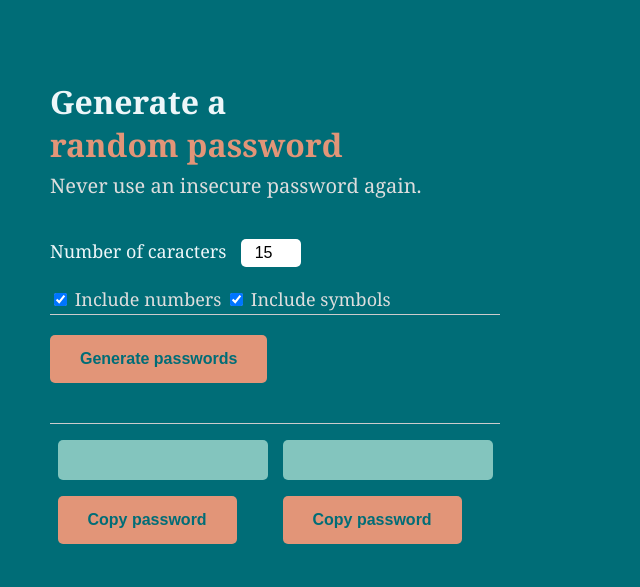
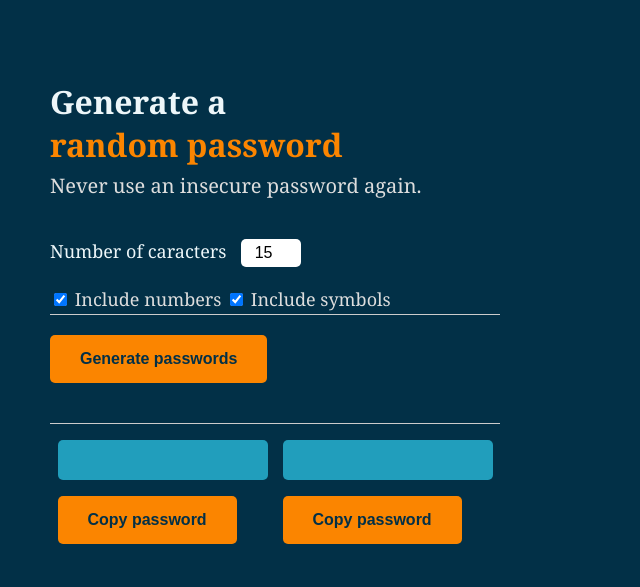
Before and after one commit to marinebanroques/password-generator, a plain HTML site: page index.html in a window 1280 px wide. Shown: the whole page, without its empty margins (0-640 px from the left). Drawn offline with Linux system fonts and the light colour scheme.

Commit message:
Updated colors

```diff
--- a/index.css
+++ b/index.css
@@ -1,9 +1,9 @@
 :root {
-    --dark-blue: #006d77;
-    --light-blue: #83c5be;
+    --dark-blue: #023047;
+    --light-blue: #219ebc;
     --white: #edf6f9;
-    --light-pink: #ffddd2;
-    --dark-pink: #e29578;
+    --light-yellow: #ffb703;
+    --dark-yellow: #fb8500;
 }
 
 body {
@@ -46,7 +46,7 @@ body {
 }
 
 button {
-    background-color: var(--dark-pink);
+    background-color: var(--dark-yellow);
     color: var(--dark-blue);
     font-weight: bold;
     border: none;
@@ -61,8 +61,8 @@ button {
     color: var(--white);
 }
 
-.pinkColor {
-    color: var(--dark-pink);
+.yellowColor {
+    color: var(--dark-yellow);
 }
 
 .passwords {
@@ -75,7 +75,7 @@ button {
 .password-btn {
     cursor: pointer;
     background-color: var(--light-blue);
-    color: var(--light-pink);
+    color: var(--light-yellow);
     text-shadow: 0 0 3px #333;
     min-width: 170px;
     min-height: 20px;
--- a/index.html
+++ b/index.html
@@ -3,7 +3,7 @@
         <link rel="stylesheet" href="index.css">
     </head>
     <body>
-        <h1><span class="whiteColor">Generate a</span><br><span class="pinkColor">random password</span></h1>
+        <h1><span class="whiteColor">Generate a</span><br><span class="yellowColor">random password</span></h1>
         <p class="subtitle">Never use an insecure password again.</p>
         <div class="nbCharacters">
             <label class="whiteColor" for="caracters">Number of caracters</label>
```
